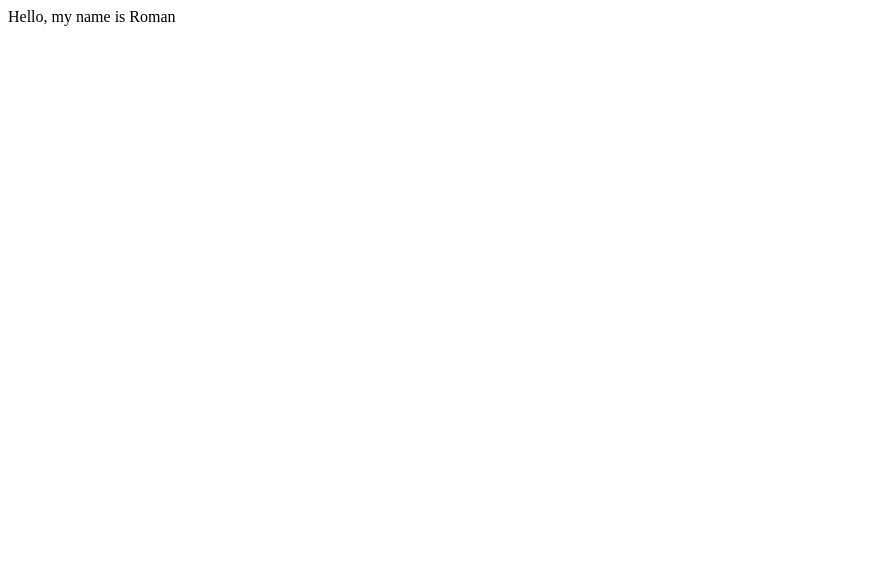
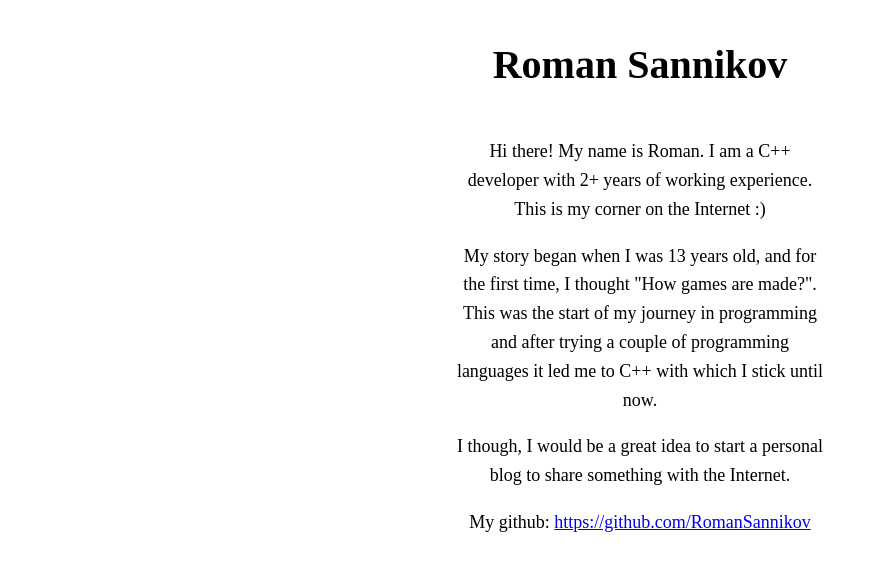
Before and after one commit to RomanSannikov/romansannikov.github.io, a plain HTML site: page index.html in a window 1280 px wide. Shown: the whole page, without its empty margins (0-877 px from the left). Drawn offline with Linux system fonts and the light colour scheme.

Commit message:
Add initial content

```diff
--- a/index.html
+++ b/index.html
@@ -1 +1,22 @@
-Hello, my name is Roman
+<!DOCTYPE html>
+<html>
+<head>
+	<title>About</title>
+	<meta charset="UTF-8">
+	<link rel="stylesheet" type="text/css" href="style.css">
+</head>
+<main class="main">
+	<article>
+		<header id="styleCenter"><h1 class="post-title">Roman Sannikov</h1></header>
+		<div id="styleCenter" class="container">
+			<div></div>
+			<div><p>Hi there! My name is Roman. I am a C++ developer with 2+ years of working experience. This is my corner on the Internet :&#41;</p>
+			<p>My story began when I was 13 years old, and for the first time, I thought "How games are made?". This was the start of my journey in programming and after trying a couple of programming languages it led me to C++ with which I stick until now.</p>
+			<p>I though, I would be a great idea to start a personal blog to share something with the Internet.</p>
+			<p>My github: <a href="https://github.com/RomanSannikov">https://github.com/RomanSannikov</a></p></div>
+			<div></div>
+		</div>
+		<footer></footer>
+	</article>
+</main>
+</html>
--- /dev/null
+++ b/style.css
@@ -0,0 +1,41 @@
+#styleCenter {
+	text-align: center;
+}
+
+.container {
+	display: grid;
+	grid-template-columns: 1fr 1fr 1fr;
+	gap: 20px;
+}
+
+.container > div {
+	padding:  20px;
+}
+
+.container > div:nth-child(1),
+.container > div:nth-child(3) {
+	visibility: hidden;
+	pointer-events: none;
+}
+
+.main {
+	position: relative;
+	min-height: calc(100vh - var(--header-height) - var(--footer-height));
+	max-width: calc(var(--main-width) + var(--gap) * 2);
+	margin: auto;
+	padding:var(--gap)
+}
+
+.post-title {
+	margin-bottom: 2px;
+	font-size:40px
+}
+
+body {
+	font-family: "-apple-system, BlinkMacSystemFont, segoe ui, Roboto, Oxygen, Ubuntu, Cantarell, open sans, helvetica neue, sans-serif";
+	font-size: 18px;
+	line-height: 1.6;
+	word-break: break-word;
+	background:var(--theme);
+	font-family: "-apple-system,BlinkMacSystemFont,segoe ui,Roboto,Oxygen,Ubuntu,Cantarell,open sans,helvetica neue,sans-serif";
+}
```
